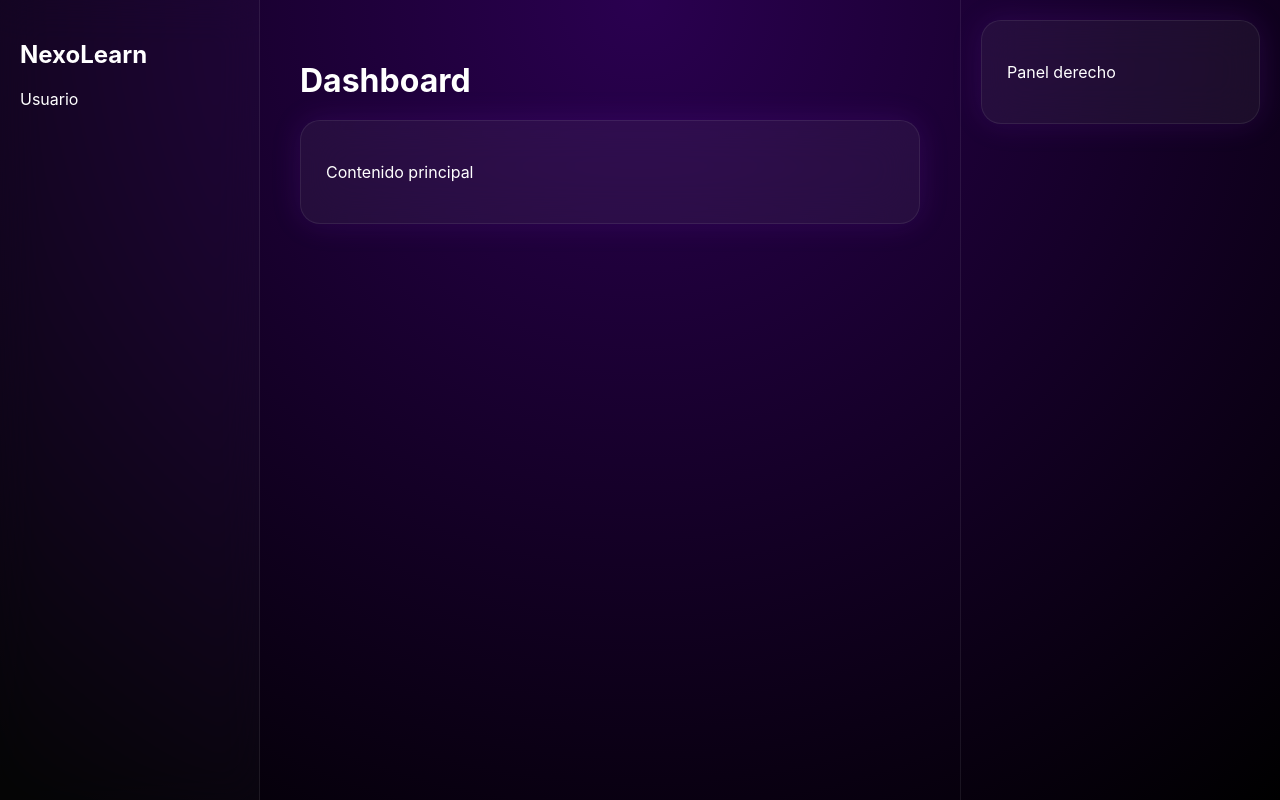
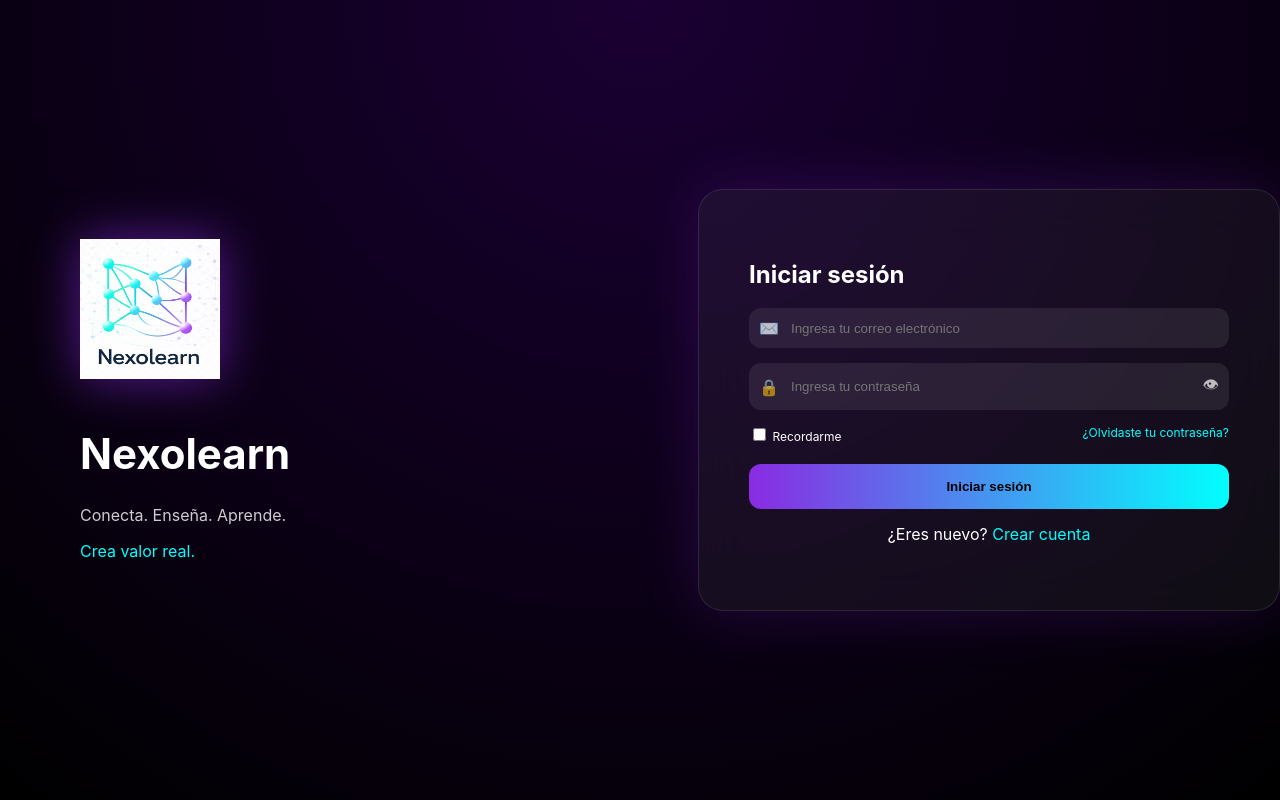
Before and after one commit to jiturra12-coder/nexolearn, a Next.js app in the folder frontend/: page /dashboard in a window 1280 px wide. Built offline with nearby package versions, Linux system fonts and the light colour scheme; no server answers.

Commit message:
login protegido

```diff
--- a/frontend/app/dashboard/page.tsx
+++ b/frontend/app/dashboard/page.tsx
@@ -1,30 +1,106 @@
 'use client'
 
-import { useEffect, useState } from 'react'
+import Image from 'next/image'
+import { useState, useEffect } from 'react'
 import { supabase } from '@/lib/supabase'
 
-export default function Dashboard() {
+export default function Login() {
+
+  const [email, setEmail] = useState('')
+  const [password, setPassword] = useState('')
+  const [show, setShow] = useState(false)
+
+  // 🔥 AUTO REDIRECT SI YA ESTÁ LOGUEADO
+  useEffect(() => {
+    checkSession()
+  }, [])
+
+  async function checkSession() {
+    const { data } = await supabase.auth.getSession()
+
+    if (data.session) {
+      window.location.href = '/dashboard'
+    }
+  }
+
+  async function signIn() {
+    const { error } = await supabase.auth.signInWithPassword({
+      email,
+      password
+    })
+
+    if (error) {
+      alert(error.message)
+    } else {
+      window.location.href = '/dashboard'
+    }
+  }
+
   return (
-    <div className="container">
+    <div className="login-wrapper">
 
-      <aside className="sidebar">
-        <h2>NexoLearn</h2>
-        <p>Usuario</p>
-      </aside>
+      {/* LEFT BRAND */}
+      <div className="login-brand">
 
-      <main className="main">
-        <h1>Dashboard</h1>
+        <Image
+          src="/logo.png"
+          alt="Nexolearn logo"
+          width={140}
+          height={140}
+          className="logo-img"
+          priority
+        />
 
-        <div className="card">
-          <p>Contenido principal</p>
+        <h1>Nexolearn</h1>
+        <p>Conecta. Enseña. Aprende.</p>
+        <span>Crea valor real.</span>
+
+      </div>
+
+      {/* LOGIN BOX */}
+      <div className="login-panel">
+
+        <h2>Iniciar sesión</h2>
+
+        {/* EMAIL */}
+        <div className="input-box">
+          <span className="icon">✉️</span>
+          <input
+            type="email"
+            placeholder="Ingresa tu correo electrónico"
+            onChange={(e) => setEmail(e.target.value)}
+          />
         </div>
-      </main>
 
-      <aside className="right">
-        <div className="card">
-          <p>Panel derecho</p>
+        {/* PASSWORD */}
+        <div className="input-box">
+          <span className="icon">🔒</span>
+          <input
+            type={show ? 'text' : 'password'}
+            placeholder="Ingresa tu contraseña"
+            onChange={(e) => setPassword(e.target.value)}
+          />
+          <span className="eye" onClick={() => setShow(!show)}>
+            👁
+          </span>
         </div>
-      </aside>
+
+        <div className="login-options">
+          <label>
+            <input type="checkbox" /> Recordarme
+          </label>
+          <span className="link">¿Olvidaste tu contraseña?</span>
+        </div>
+
+        <button className="login-btn" onClick={signIn}>
+          Iniciar sesión
+        </button>
+
+        <p className="signup">
+          ¿Eres nuevo? <span>Crear cuenta</span>
+        </p>
+
+      </div>
 
     </div>
   )
```
